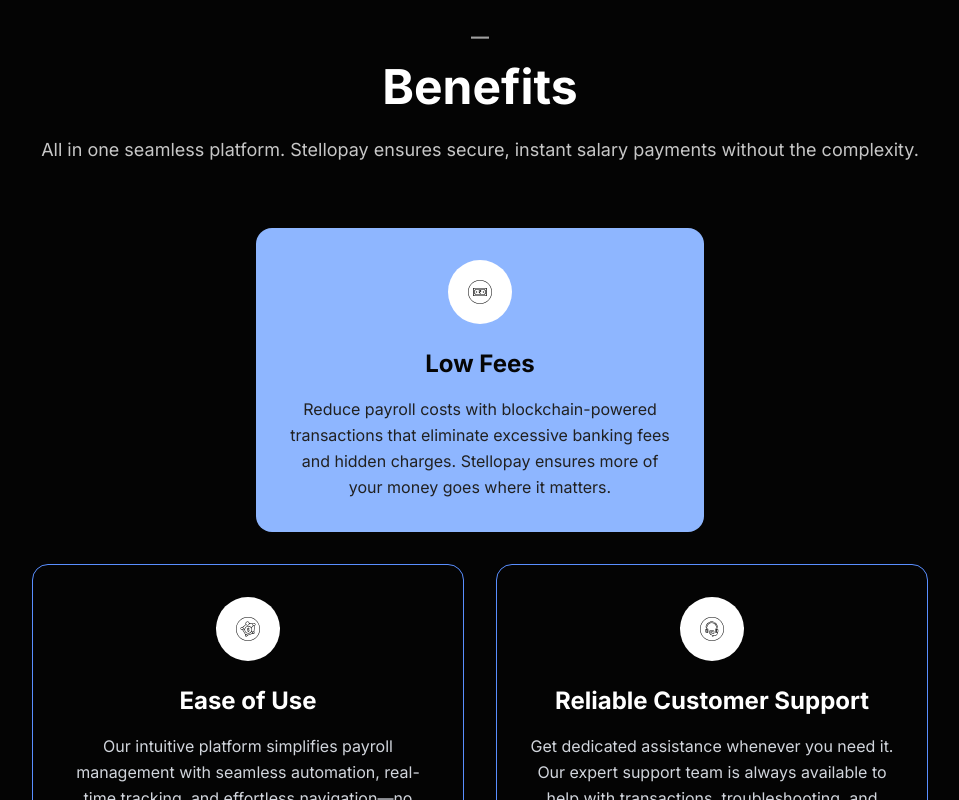
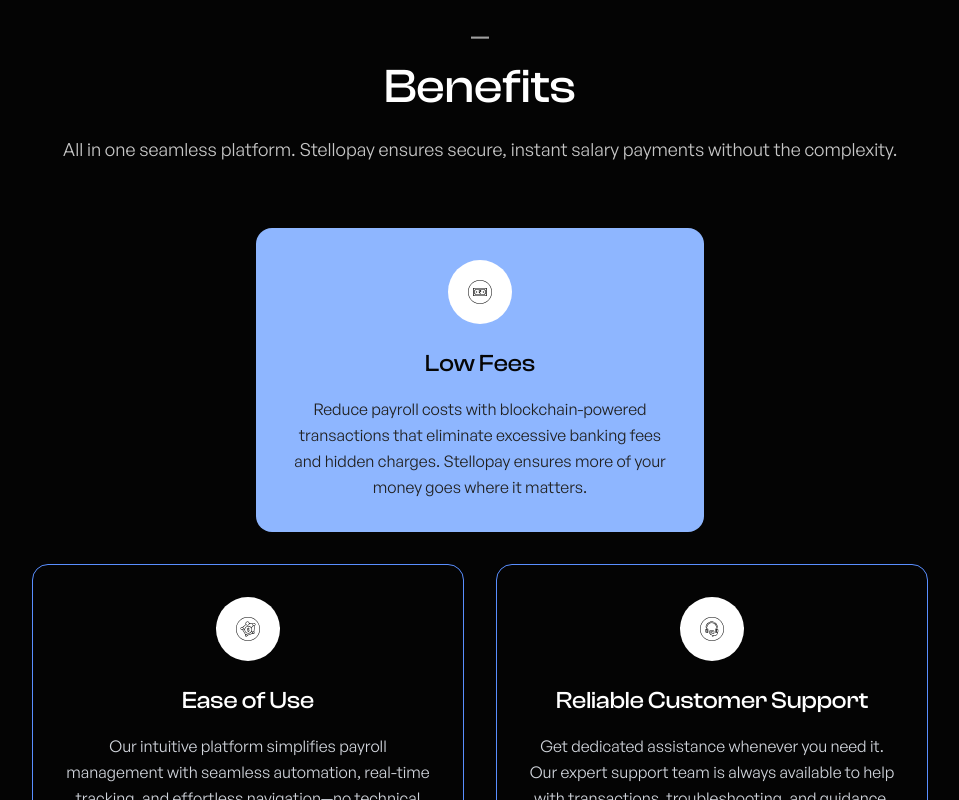
Before and after one commit to Stellopay/stellopay-frontend, a Next.js app: page / in a window 1280 px wide. Shown: the part 1660-2460 px from the top of the page, without its empty margins (160-1119 px from the left). Built offline with nearby package versions, Linux system fonts and the light colour scheme.

Commit message:
fix(UI): Align Benefits Section UI with Figma Design
Fonts are not available with google font → localFont used.
Fonts saved in @/public/font

Create minimal tailwind.config.js to handle localFont

Modify global.css to make a bridge between next and tailwind

```diff
--- a/app/globals.css
+++ b/app/globals.css
@@ -11,6 +11,8 @@ html {
   --color-background: var(--background);
   --color-foreground: var(--foreground);
   --font-sans: var(--font-inter);
+  --font-clash: var(--font-clash);
+  --font-general: var(--font-general);
   --color-sidebar-ring: var(--sidebar-ring);
   --color-sidebar-border: var(--sidebar-border);
   --color-sidebar-accent-foreground: var(--sidebar-accent-foreground);
--- a/app/layout.tsx
+++ b/app/layout.tsx
@@ -1,5 +1,6 @@
 import type { Metadata } from "next";
 import { Inter } from "next/font/google";
+import localFont from 'next/font/local'
 import "./globals.css";
 import { SidebarProvider } from "@/context/sidebar-context";
 
@@ -7,6 +8,18 @@ const inter = Inter({
   variable: "--font-inter",
   subsets: ["latin"]
 });
+
+const clashDisplay = localFont({
+  src: "../public/font/clash-display-variable.ttf",
+  variable: "--font-clash",
+  weight: '500'
+})
+
+const generalSans = localFont({
+  src: "../public/font/general-sans-variable.ttf",
+  variable: "--font-general",
+  weight: '400'
+})
 
 export const metadata: Metadata = {
   title: "Stellopay",
@@ -20,7 +33,7 @@ export default function RootLayout({
 }>) {
   return (
     <html lang="en">
-      <body className={`${inter.variable} antialiased`}>
+      <body className={`${inter.variable} ${clashDisplay.variable} ${generalSans.variable} antialiased`}>
         <SidebarProvider> {children}</SidebarProvider>
       </body>
     </html>
--- a/components/landing/benefits.tsx
+++ b/components/landing/benefits.tsx
@@ -29,8 +29,8 @@ export default function BenefitsSection() {
     <section className="bg-[#040404] py-16 px-4 text-white min-h-screen">
         <p className="text-lg font-bold block justify-center text-center text-[#A0A0A0] mb-3">—</p>
       <div className="text-center max-w-4xl mx-auto mb-16">
-        <h2 className="text-5xl font-bold mb-6">Benefits</h2>
-        <p className="text-lg text-[#C7C7C7] leading-relaxed">
+        <h2 className="text-5xl font-clash mb-6">Benefits</h2>
+        <p className="text-lg text-[#C7C7C7] font-general leading-relaxed">
           All in one seamless platform. Stellopay ensures secure, instant salary payments without the complexity.
         </p>
       </div>
@@ -42,8 +42,8 @@ export default function BenefitsSection() {
             <div className="w-16 h-16 mx-auto mb-6 flex items-center justify-center rounded-full bg-white">
               {benefits[0].icon}
             </div>
-            <h3 className="text-2xl font-bold mb-4 text-[#060606]">{benefits[0].title}</h3>
-            <p className="text-[#212121] leading-relaxed">{benefits[0].description}</p>
+            <h3 className="text-2xl  font-clash mb-4 text-[#060606]">{benefits[0].title}</h3>
+            <p className="text-[#212121] font-general font-medium leading-relaxed">{benefits[0].description}</p>
           </div>
         </div>
 
@@ -54,8 +54,8 @@ export default function BenefitsSection() {
               <div className="w-16 h-16 mx-auto mb-6 flex items-center justify-center rounded-full bg-white">
                 {benefit.icon}
               </div>
-              <h3 className="text-2xl font-bold mb-4 text-white">{benefit.title}</h3>
-              <p className="text-gray-300 leading-relaxed">{benefit.description}</p>
+              <h3 className="text-2xl  font-clash mb-4 text-white">{benefit.title}</h3>
+              <p className="text-gray-300 font-general font-medium leading-relaxed">{benefit.description}</p>
             </div>
           ))}
         </div>
--- /dev/null
+++ b/tailwind.config.js
@@ -0,0 +1,16 @@
+module.exports = {
+  content: [
+    './pages/**/*.{js,ts,jsx,tsx,mdx}',
+    './components/**/*.{js,ts,jsx,tsx,mdx}',
+    './app/**/*.{js,ts,jsx,tsx,mdx}',
+  ],
+  theme: {
+    extend: {
+      fontFamily: {
+        clash: ['var(--font-clash)'],
+        general: ['var(--font-general']
+      },
+    },
+  },
+  plugins: [],
+}
```
Also changed, not shown: public/font/clash-display-variable.ttf (added), public/font/general-sans-variable.ttf (added).
